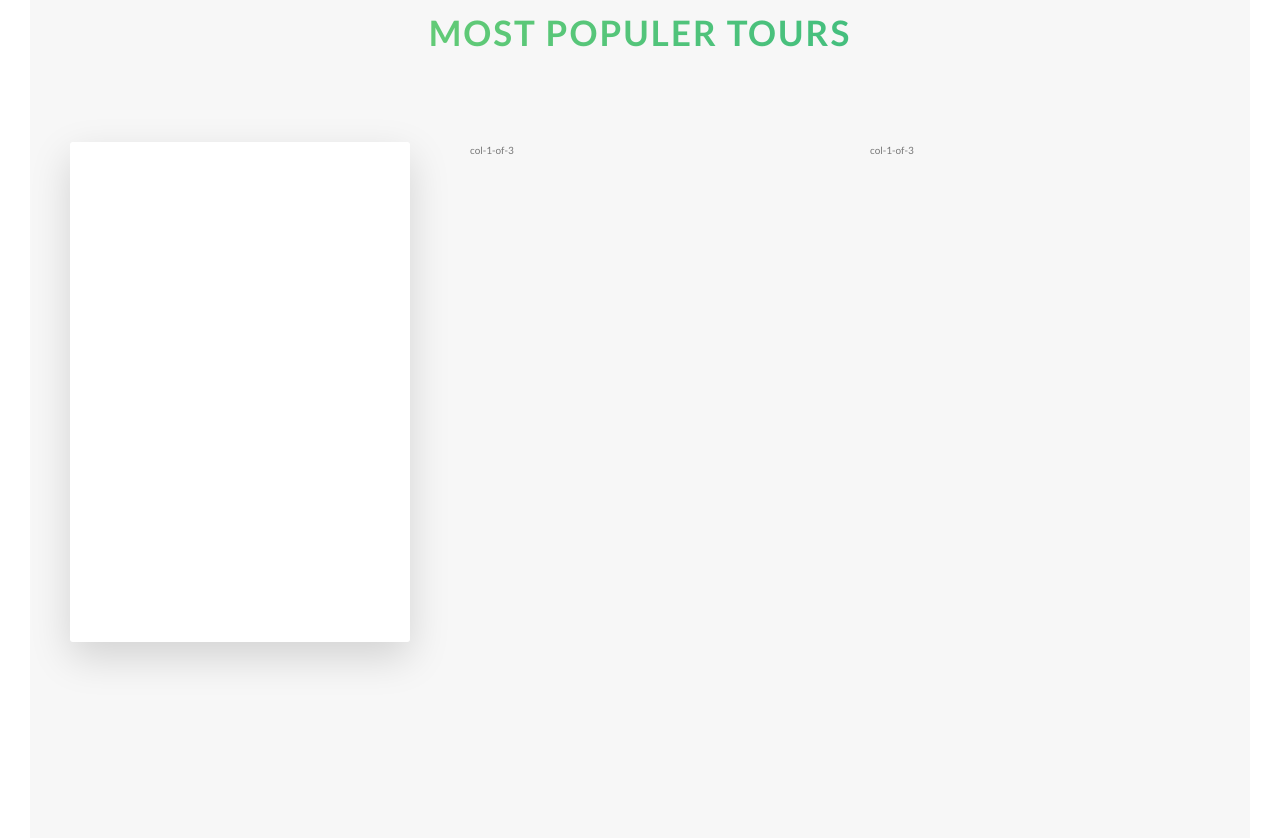
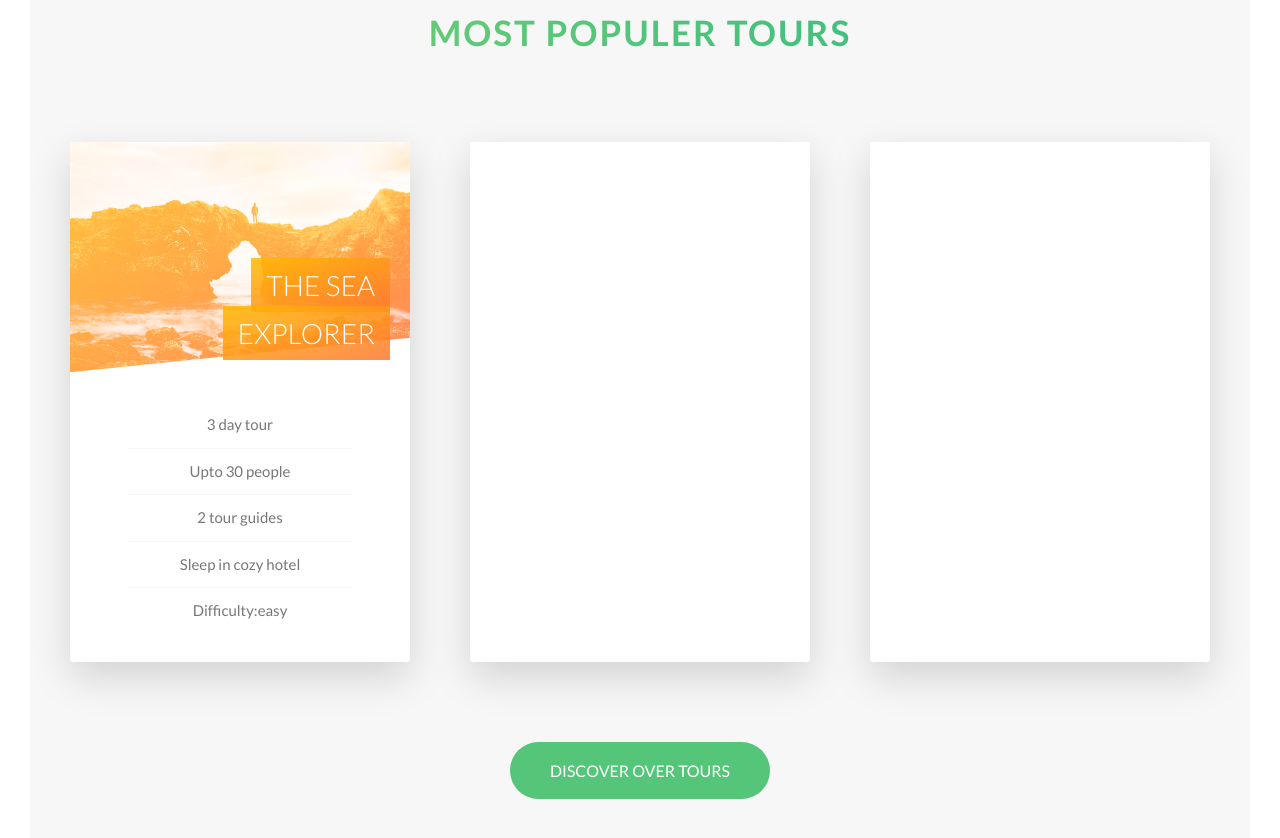
Before and after one commit to amansri2502/Natour, a website: page starter/index.html in a window 1280 px wide. Shown: the part 2361-3199 px from the top of the page. Drawn offline with Linux system fonts and the light colour scheme.

Commit message:
card front complete

```diff
--- a/starter/index.html
+++ b/starter/index.html
@@ -7,7 +7,6 @@
 
     <link href="https://fonts.googleapis.com/css?family=Lato:100,300,400,700,900" rel="stylesheet">
 
-    <link rel="stylesheet" href="css/icon-font.css">
     <link rel="stylesheet" href="css/style.css">
     <link rel="shortcut icon" type="image/png" href="img/favicon.png">
     <script src="https://kit.fontawesome.com/f577c7540c.js" crossorigin="anonymous"></script>
@@ -186,7 +185,24 @@
                     <div class="col-1-of-3">
                         <div class="card">
                             <div class="card__side card__side--front card__side--front-1">
-                                front
+                                <div class="card__picture card__picture--1">
+                                    &nbsp
+                                </div>
+                                <h4 class="card__heading">
+                                    <span class="card__heading-span card__heading-span--1">
+                                        the sea explorer
+                                    </span>
+
+                                </h4>
+                                <div class="card__detail">
+                                    <ul>
+                                        <li>3 day tour</li>
+                                        <li>Upto 30 people</li>
+                                        <li>2 tour guides</li>
+                                        <li>Sleep in cozy hotel</li>
+                                        <li>Difficulty:easy</li>
+                                    </ul>
+                                </div>
                             </div>
                             <div class="card__side card__side--back card__side--back-1">
                                 Back
@@ -194,12 +210,30 @@
                         </div>
                     </div>
                     <div class="col-1-of-3">
-                        col-1-of-3
+                        <div class="card">
+                            <div class="card__side card__side--front card__side--front-2">
+                                front
+                            </div>
+                            <div class="card__side card__side--back card__side--back-2">
+                                Back
+                            </div>
+                        </div>
                     </div>
                     <div class="col-1-of-3">
-                        col-1-of-3
+                        <div class="card">
+                            <div class="card__side card__side--front card__side--front-3">
+                                front
+                            </div>
+                            <div class="card__side card__side--back card__side--back-3">
+                                Back
+                            </div>
+                        </div>
                     </div>
                 </div>
+                <div class="u-center-text">
+                    <a href="#" class="btn btn--green btn--animated">Discover over tours</a>
+                </div>
+
         </section>
 
     </main>
--- a/starter/sass/base/_typography.scss
+++ b/starter/sass/base/_typography.scss
@@ -49,6 +49,7 @@ body {
     font-weight: 700;
     background-image: linear-gradient(to right , $color-primary-light , $color-primary-dark);
     -webkit-background-clip:text;
+
     color:transparent;
     letter-spacing: 2px;
     transition: all 0.2s;
--- a/starter/sass/components/_btn.scss
+++ b/starter/sass/components/_btn.scss
@@ -42,6 +42,15 @@
         background-color: $color-white;
       }
     }
+    &--green {
+      background-color: $color-primary;
+      color: $color-white;
+
+
+      &::after {
+        background-color: $color-primary;
+      }
+    }
 
     &::after {
       content: "";
--- a/starter/sass/components/_card.scss
+++ b/starter/sass/components/_card.scss
@@ -1,13 +1,14 @@
 .card{
     // perspective should always be on parent
     perspective: 150rem;
+    // for mozilla
     -moz-perspective: 150rem;
     position: relative;
-    height:50rem;
+    height:52rem;
 
    &__side{
-    height:50rem;
-    background-color: sandybrown;
+    height:52rem;
+
     transition: all 0.8s ease;
     color:white;
     font-size: 2rem;
@@ -18,10 +19,19 @@
     //to make the front side visible and hide the card which is back facing;
     backface-visibility: hidden;
     border-radius: 3px;
+    //when we apply image the image hides the corner radius so we have to use this
+    overflow:hidden ;
     box-shadow: 0 1.5rem 4rem rgba($color-black, 0.15);
 
     &--front{
         &-1{
+            background-color:$color-white;
+
+        }
+        &-2{
+            background-color:$color-white;
+        }
+        &-3{
             background-color:$color-white;
         }
     }
@@ -30,6 +40,12 @@
         transform: rotateY(180deg);
         &-1{
             background-image:linear-gradient(to right bottom, $color-secondary-light , $color-secondary-dark);
+        }
+        &-2{
+            background-image:linear-gradient(to right bottom, $color-primary-light , $color-primary-dark);
+        }
+        &-3{
+            background-image:linear-gradient(to right bottom, $color-tertiary-light , $color-tertiary-dark);
         }
     }
 
@@ -41,4 +57,69 @@
     &:hover &__side--back{
         transform: rotateY(0);
     }
+
+    &__picture{
+        height: 23rem;
+        background-size: cover;
+        background-blend-mode: screen;
+
+        -webkit-clip-path: polygon(0 0, 100% 0, 100% 85%, 0 100%);
+        clip-path: polygon(0 0, 100% 0, 100% 85%, 0 100%);
+
+        &--1{
+            // only move up one level in url because remember the code will be compiled and written in styles.css
+            background-image:linear-gradient(to right bottom, $color-secondary-light , $color-secondary-dark),url(../img/nat-5.jpg ) ;
+        }
+        &--2{
+
+            background-image:url(../img/nat-5.jpg ) ;
+        }
+        &--3{
+
+            background-image:url(../img/nat-5.jpg ) ;
+        }
+
+    }
+
+    &__heading{
+        font-weight: 300;
+        text-transform: uppercase;
+        color: $color-white;
+        font-size: 2.8rem;
+        text-align: right;
+        position: absolute;
+        top: 12rem;
+        right: 2rem;
+        width: 75%;
+
+
+
+    }
+
+    &__heading-span{
+        padding: 1rem 1.5rem;
+        -webkit-box-decoration-break: clone;
+        box-decoration-break: clone;
+        &--1{
+           background-image: linear-gradient(to right bottom, rgba($color-secondary-light,0.85),rgba($color-secondary-dark,0.85));
+        }
+    }
+    &__detail{
+        padding: 3rem;
+        ul{
+            margin:0 auto;
+            color:$color-gray;
+            list-style: none;
+            width: 80%;
+            li{
+                text-align: center;
+                font-size: 1.5rem;
+                padding: 1rem ;
+                &:not(:last-child){
+                    border-bottom: 1px solid $color-gray-light-1;
+                }
+            }
+
+        }
+    }
 }
--- a/starter/sass/layout/_header.scss
+++ b/starter/sass/layout/_header.scss
@@ -10,6 +10,7 @@
       url(../img/hero.jpg);
     background-size: cover;
     background-position: top;
+    -webkit-clip-path: polygon(0 0, 100% 0, 100% 75vh, 0 100%);
     clip-path: polygon(0 0, 100% 0, 100% 75vh, 0 100%);
     position: relative;
     // & is replaced by .header in nesting
```
Also changed, not shown: starter/css/style.css.
